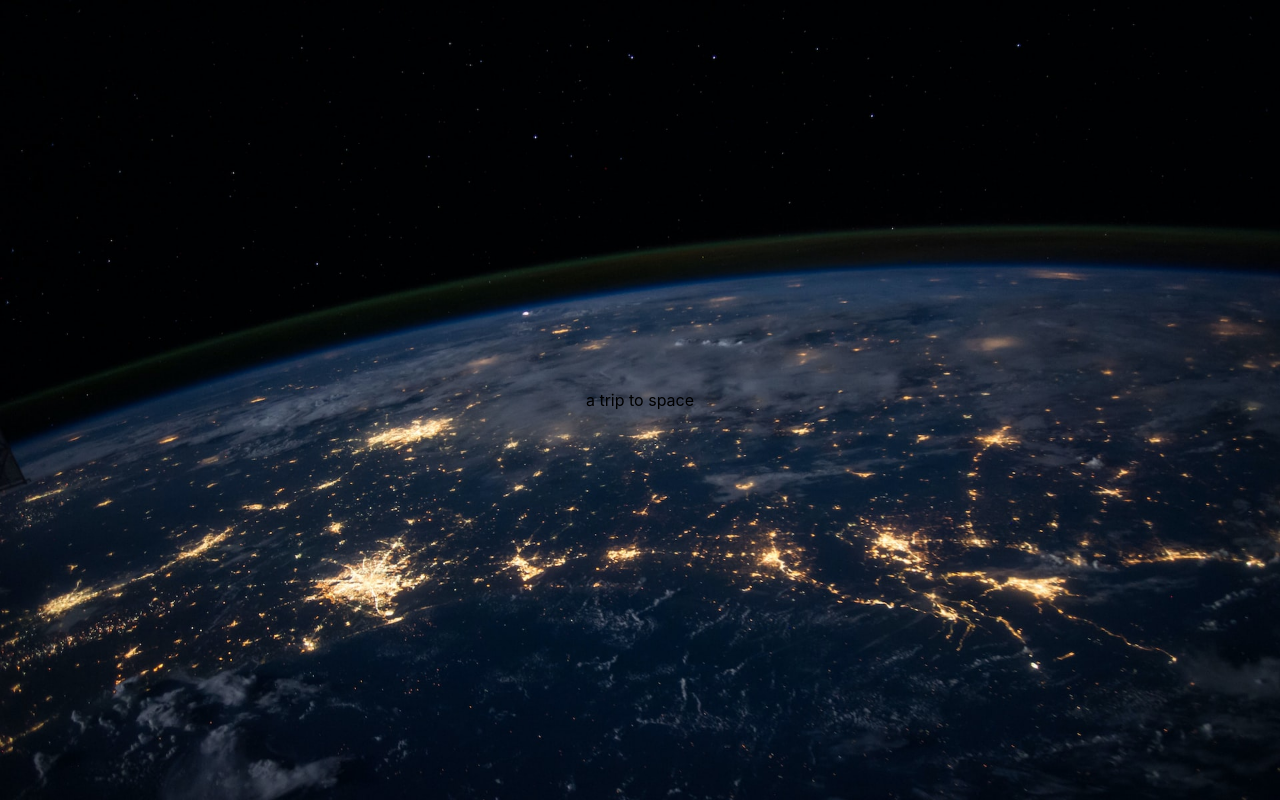
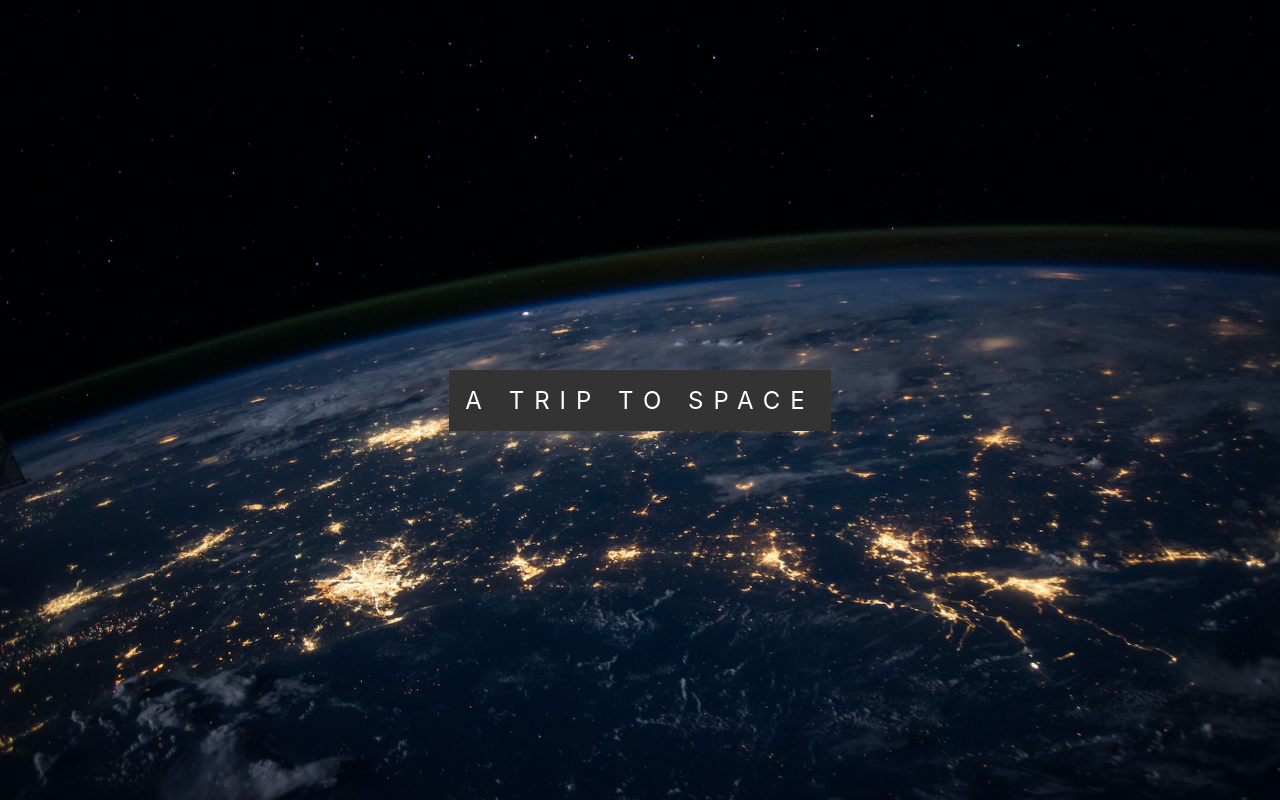
Before and after one commit to traviswilliams997/parallax, a React (Create React App) app in the folder parallax-react/: page / in a window 1280 px wide. Built offline with nearby package versions, Linux system fonts and the light colour scheme.

Commit message:
Edit image text formatting

```diff
--- a/parallax-react/src/index.css
+++ b/parallax-react/src/index.css
@@ -26,3 +26,11 @@ code {
   height: 100vh;
   width: 100%;
 }
+.content span.img-txt{
+  background-color: #333;
+  text-transform: uppercase;
+  color: #fff;
+  padding: 1rem;
+  font-size: 1.5rem;
+  letter-spacing: 10px;
+}
```
